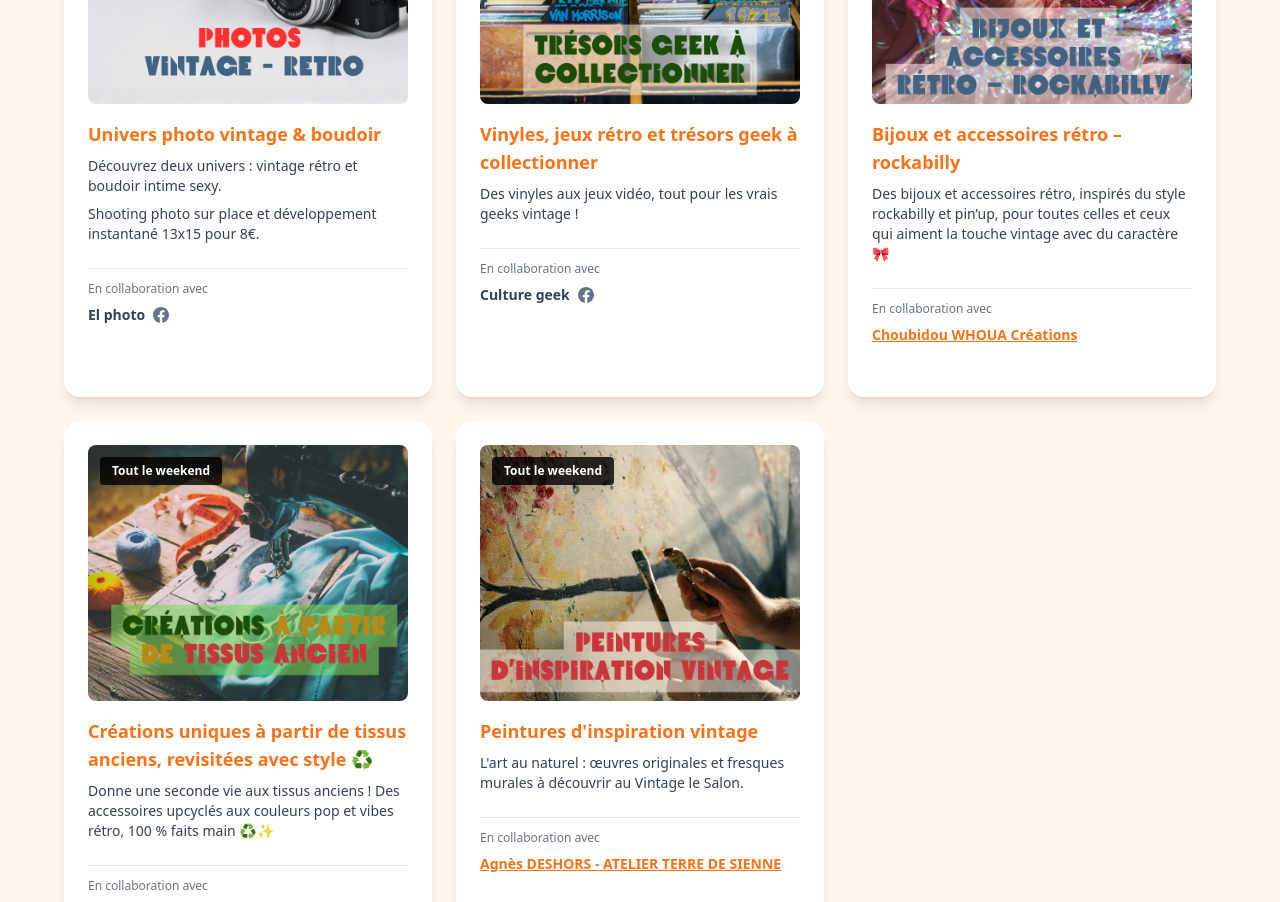
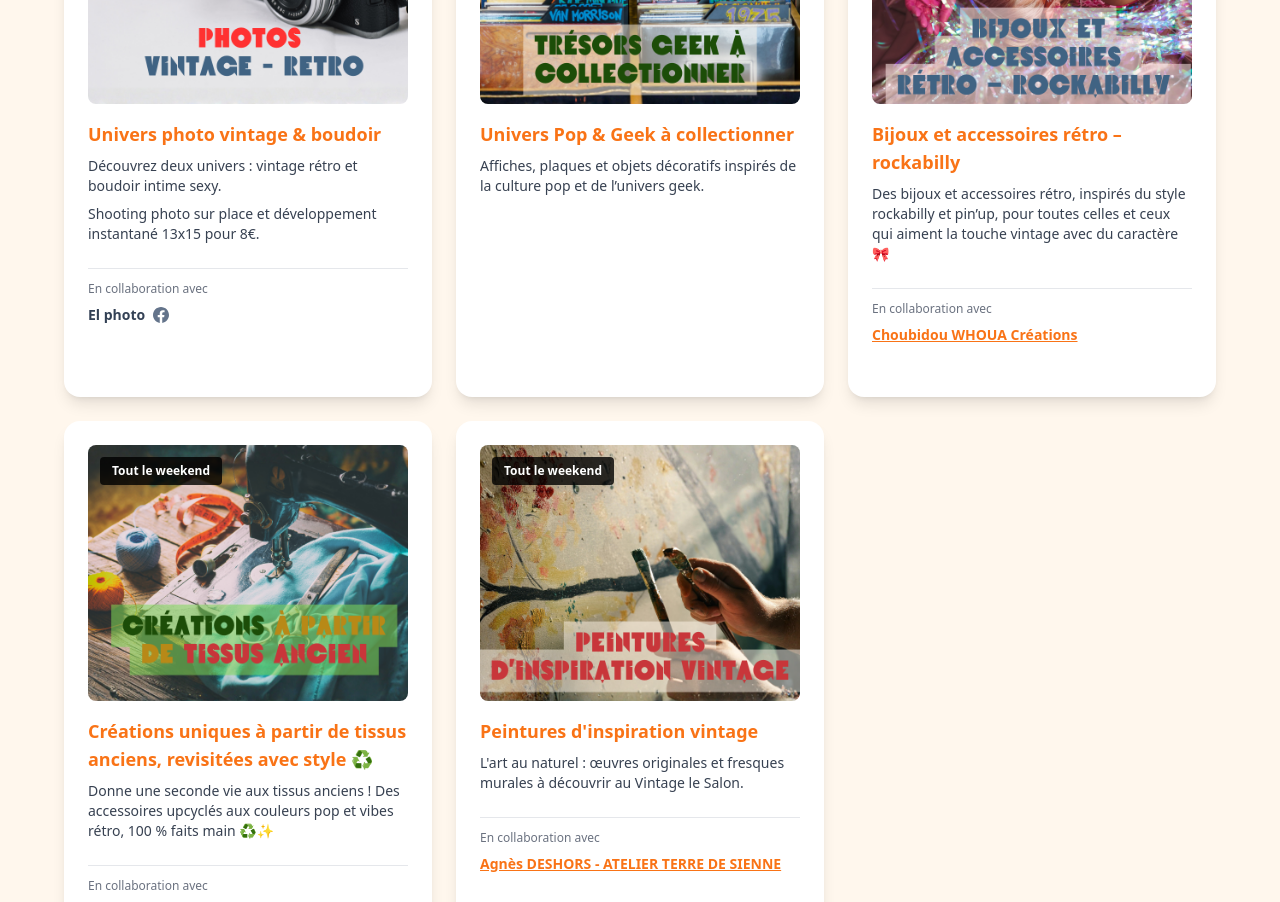
Before and after one commit to takako916/salonvintage43, a Next.js app: page / in a window 1280 px wide. Shown: the part 3740-4642 px from the top of the page. Built offline with nearby package versions, Linux system fonts and the light colour scheme.

Commit message:
Remove culture geek collaboration  Changes to be committed: 	modified:   components/AnimationsTabs.tsx

```diff
--- a/components/AnimationsTabs.tsx
+++ b/components/AnimationsTabs.tsx
@@ -288,20 +288,20 @@ const tabContents: TabContent[] = [
         }
       },
       {
-        "title": "Vinyles, jeux rétro et trésors geek à collectionner",
+        "title": "Univers Pop & Geek à collectionner",
         "description": [
-          "Des vinyles aux jeux vidéo, tout pour les vrais geeks vintage !"
+          "Affiches, plaques et objets décoratifs inspirés de la culture pop et de l’univers geek."
         ],
         "image": "/images/animations/art/culturegeek.png",
         "link": "/geek",
         "showMoreLink": false,
-        "dateTime": "Tout le weekend",
-        "collaboration": {
-          "name": "Culture geek",
-          "socials": {
-            "facebook": "https://www.facebook.com/profile.php?id=100064169885580"
-          }
-        }
+        "dateTime": "Tout le weekend"
+        // "collaboration": {
+        //   "name": "Culture geek",
+        //   "socials": {
+        //     "facebook": "https://www.facebook.com/profile.php?id=100064169885580"
+        //   }
+        // }
       },
       {
         "title": "Bijoux et accessoires rétro – rockabilly",
```
